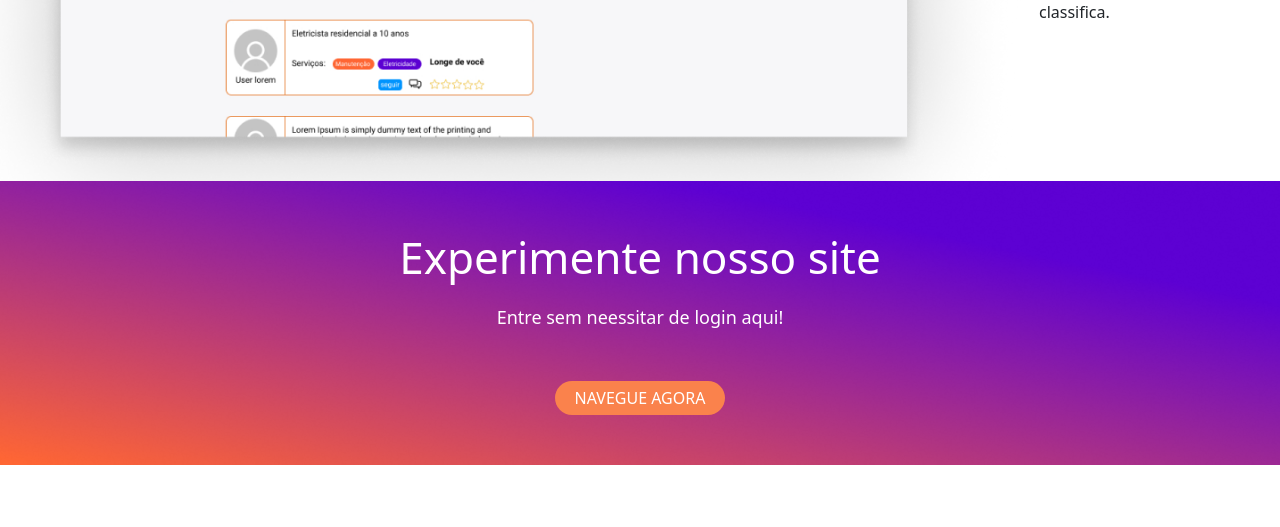
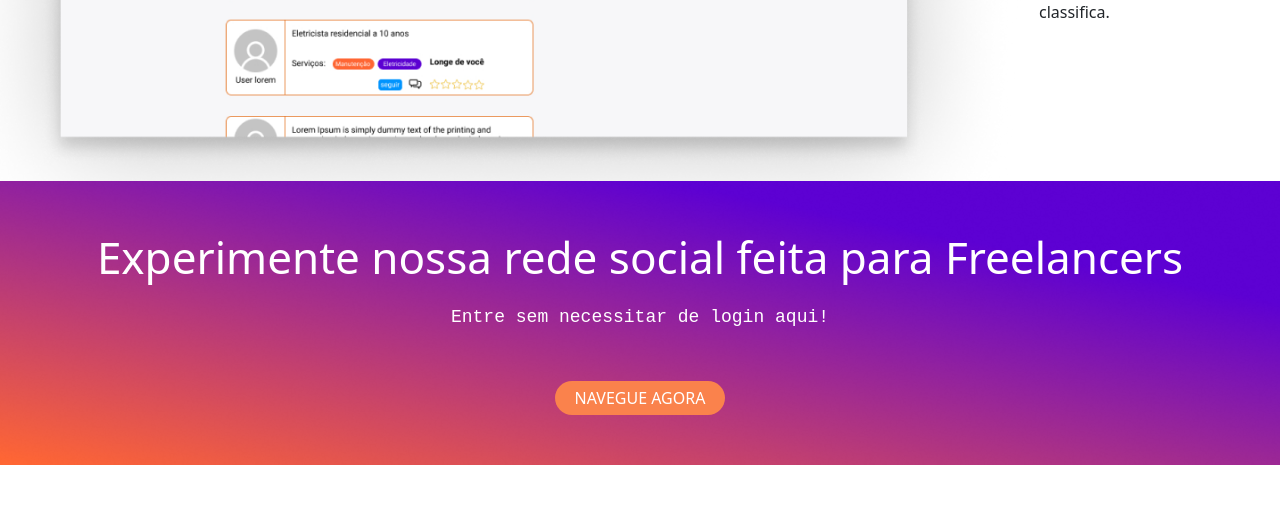
Before and after one commit to SoulsDev/Projeto-Freelando-WebSite, a PHP site: page /pages/LandPageTeste.html in a window 1280 px wide. Shown: the part 2590-3117 px from the top of the page. Run offline with PHP 8.4, Linux system fonts and the light colour scheme.

Commit message:
Teste-Félix

```diff
--- a/css/landPage.css
+++ b/css/landPage.css
@@ -297,6 +297,7 @@ body {
     margin-bottom: 50px;
     color: #fff;
     font-size: 18px;
+    font-family:'Courier New', Courier, monospace;
 }
 .btn-navegar{
     margin-bottom: 50px;
--- a/pages/LandPageTeste.html
+++ b/pages/LandPageTeste.html
@@ -103,9 +103,9 @@
 
         <div class="conteudo-3">
 
-            <h3 class="titulo-3">Experimente nosso site</h3>
+            <h3 class="titulo-3">Experimente nossa rede social feita para Freelancers</h3>
 
-            <p class="texto-3">Entre sem neessitar de login aqui!</p>
+            <p class="texto-3">Entre sem necessitar de login aqui!</p>
 
             <button class="btn-navegar">
                 NAVEGUE AGORA
```
